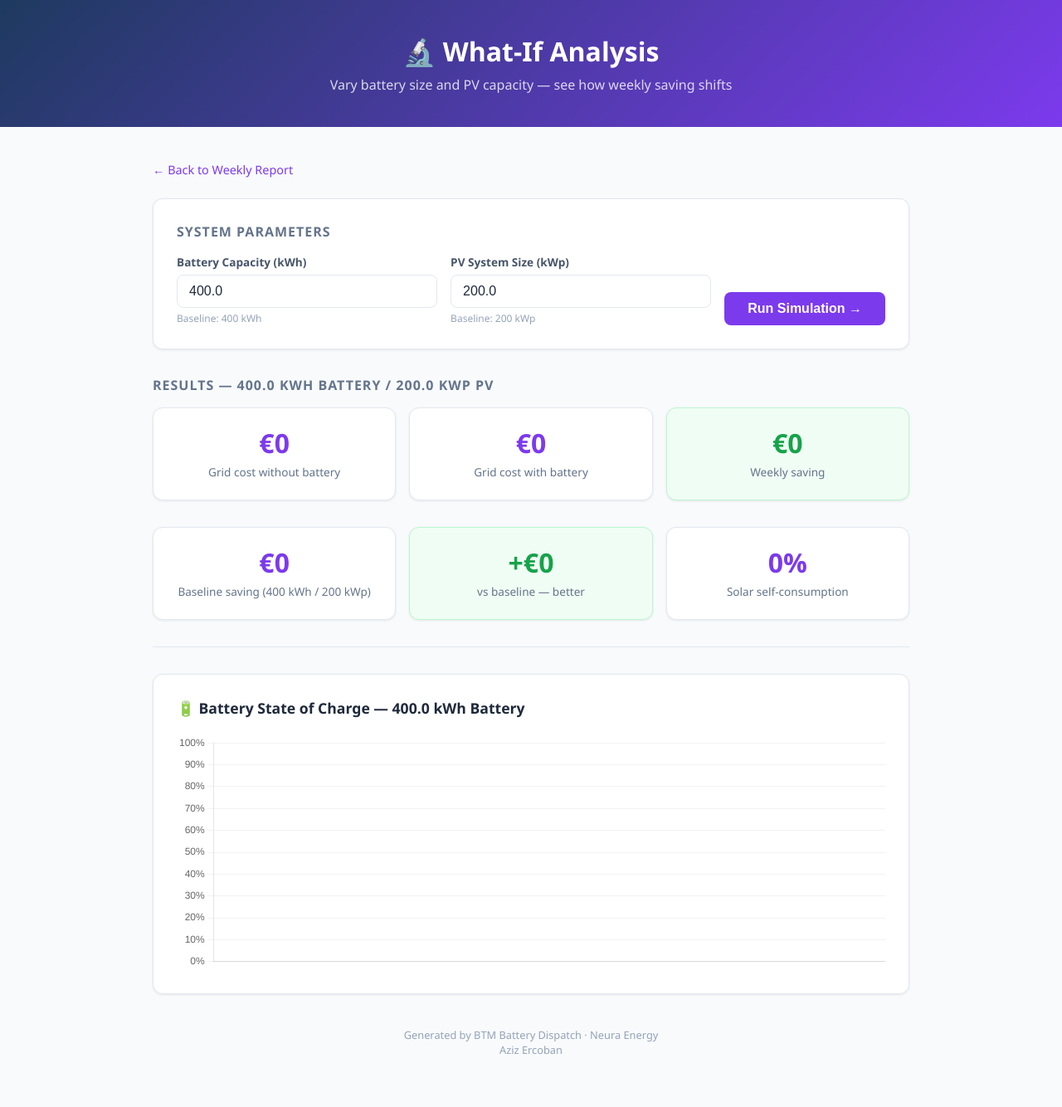
After one commit to AzizErcoban33/btm-battery-dispatch, a Django app: page /reports/whatif/ in a window 1280 px wide. The commit adds this page. Shown: the whole page at 83% size. Run offline with Django 4.2, Linux system fonts and the light colour scheme; data that the repository does not hold is empty.

Commit message:
add what-if analysis form at /reports/whatif/

```diff
--- /dev/null
+++ b/energy/templates/energy/whatif.html
@@ -0,0 +1,365 @@
+<!DOCTYPE html>
+<html lang="en">
+
+<head>
+    <meta charset="UTF-8">
+    <meta name="viewport" content="width=device-width, initial-scale=1.0">
+    <title>What-If Analysis</title>
+    <script src="https://cdn.jsdelivr.net/npm/chart.js@4.4.0/dist/chart.umd.min.js"></script>
+    <style>
+        * {
+            box-sizing: border-box;
+            margin: 0;
+            padding: 0;
+        }
+
+        body {
+            font-family: 'Segoe UI', system-ui, sans-serif;
+            background: #f8fafc;
+            color: #1e293b;
+            min-height: 100vh;
+        }
+
+        /* ── Header ── */
+        .header {
+            background: linear-gradient(135deg, #1e3a5f 0%, #7c3aed 100%);
+            color: white;
+            padding: 40px 0;
+            text-align: center;
+            margin-bottom: 40px;
+        }
+
+        .header h1 {
+            font-size: 2em;
+            font-weight: 700;
+        }
+
+        .header p {
+            margin-top: 8px;
+            opacity: 0.8;
+        }
+
+        /* ── Layout ── */
+        .container {
+            max-width: 960px;
+            margin: 0 auto;
+            padding: 0 24px 60px;
+        }
+
+        .section-title {
+            font-size: 1em;
+            font-weight: 600;
+            text-transform: uppercase;
+            letter-spacing: 1px;
+            color: #64748b;
+            margin-bottom: 16px;
+        }
+
+        /* ── Form ── */
+        .form-card {
+            background: white;
+            border-radius: 12px;
+            padding: 28px;
+            box-shadow: 0 1px 3px rgba(0, 0, 0, 0.08);
+            border: 1px solid #e2e8f0;
+            margin-bottom: 32px;
+        }
+
+        .form-grid {
+            display: grid;
+            grid-template-columns: 1fr 1fr auto;
+            gap: 16px;
+            align-items: end;
+        }
+
+        .form-group label {
+            display: block;
+            font-size: 0.85em;
+            font-weight: 600;
+            color: #475569;
+            margin-bottom: 6px;
+        }
+
+        .form-group input {
+            width: 100%;
+            padding: 10px 14px;
+            border: 1px solid #e2e8f0;
+            border-radius: 8px;
+            font-size: 1em;
+            color: #1e293b;
+            outline: none;
+            transition: border-color 0.2s;
+        }
+
+        .form-group input:focus {
+            border-color: #7c3aed;
+        }
+
+        .form-group .hint {
+            font-size: 0.75em;
+            color: #94a3b8;
+            margin-top: 4px;
+        }
+
+        button[type=submit] {
+            background: #7c3aed;
+            color: white;
+            border: none;
+            padding: 11px 28px;
+            border-radius: 8px;
+            font-size: 1em;
+            font-weight: 600;
+            cursor: pointer;
+            transition: background 0.2s;
+            white-space: nowrap;
+        }
+
+        button[type=submit]:hover {
+            background: #6d28d9;
+        }
+
+        /* ── Stat Cards ── */
+        .stats {
+            display: grid;
+            grid-template-columns: repeat(3, 1fr);
+            gap: 16px;
+            margin-bottom: 32px;
+        }
+
+        .card {
+            background: white;
+            border-radius: 12px;
+            padding: 24px 20px;
+            text-align: center;
+            box-shadow: 0 1px 3px rgba(0, 0, 0, 0.08);
+            border: 1px solid #e2e8f0;
+            transition: transform 0.2s;
+        }
+
+        .card:hover {
+            transform: translateY(-2px);
+        }
+
+        .card .value {
+            font-size: 2em;
+            font-weight: 700;
+            color: #7c3aed;
+            line-height: 1.1;
+        }
+
+        .card .label {
+            margin-top: 8px;
+            color: #64748b;
+            font-size: 0.85em;
+        }
+
+        .card.saving {
+            border-color: #bbf7d0;
+            background: #f0fdf4;
+        }
+
+        .card.saving .value {
+            color: #16a34a;
+        }
+
+        .card.better {
+            border-color: #bbf7d0;
+            background: #f0fdf4;
+        }
+
+        .card.better .value {
+            color: #16a34a;
+        }
+
+        .card.worse {
+            border-color: #fecaca;
+            background: #fef2f2;
+        }
+
+        .card.worse .value {
+            color: #dc2626;
+        }
+
+        /* ── Divider ── */
+        .divider {
+            height: 1px;
+            background: #e2e8f0;
+            margin: 32px 0;
+        }
+
+        /* ── Chart Card ── */
+        .chart-card {
+            background: white;
+            border-radius: 12px;
+            padding: 28px;
+            box-shadow: 0 1px 3px rgba(0, 0, 0, 0.08);
+            border: 1px solid #e2e8f0;
+            margin-bottom: 24px;
+        }
+
+        .chart-card h2 {
+            font-size: 1.1em;
+            font-weight: 600;
+            margin-bottom: 20px;
+        }
+
+        /* ── Back link ── */
+        .back {
+            margin-bottom: 24px;
+        }
+
+        .back a {
+            color: #7c3aed;
+            text-decoration: none;
+            font-size: 0.9em;
+            font-weight: 500;
+        }
+
+        .back a:hover {
+            text-decoration: underline;
+        }
+
+        /* ── Footer ── */
+        .footer {
+            text-align: center;
+            color: #94a3b8;
+            font-size: 0.8em;
+            margin-top: 40px;
+        }
+    </style>
+</head>
+
+<body>
+
+    <div class="header">
+        <h1>🔬 What-If Analysis</h1>
+        <p>Vary battery size and PV capacity — see how weekly saving shifts</p>
+    </div>
+
+    <div class="container">
+
+        <div class="back">
+            <a href="/reports/weekly/">← Back to Weekly Report</a>
+        </div>
+
+        <div class="form-card">
+            <p class="section-title">System Parameters</p>
+            <form method="GET" action="/reports/whatif/">
+                <div class="form-grid">
+                    <div class="form-group">
+                        <label>Battery Capacity (kWh)</label>
+                        <input type="number" name="battery_kwh" value="{{ battery_kwh }}" min="100" max="2000"
+                            step="100">
+                        <div class="hint">Baseline: 400 kWh</div>
+                    </div>
+                    <div class="form-group">
+                        <label>PV System Size (kWp)</label>
+                        <input type="number" name="pv_kw" value="{{ pv_kw }}" min="50" max="1000" step="50">
+                        <div class="hint">Baseline: 200 kWp</div>
+                    </div>
+                    <button type="submit">Run Simulation →</button>
+                </div>
+            </form>
+        </div>
+
+        <p class="section-title">
+            Results — {{ battery_kwh }} kWh Battery / {{ pv_kw }} kWp PV
+        </p>
+        <div class="stats">
+            <div class="card">
+                <div class="value">€{{ total_no_battery_cost }}</div>
+                <div class="label">Grid cost without battery</div>
+            </div>
+            <div class="card">
+                <div class="value">€{{ total_grid_cost }}</div>
+                <div class="label">Grid cost with battery</div>
+            </div>
+            <div class="card saving">
+                <div class="value">€{{ total_saving }}</div>
+                <div class="label">Weekly saving</div>
+            </div>
+        </div>
+
+        <div class="stats">
+            <div class="card">
+                <div class="value">€{{ baseline_saving }}</div>
+                <div class="label">Baseline saving (400 kWh / 200 kWp)</div>
+            </div>
+            <div class="card {% if saving_delta >= 0 %}better{% else %}worse{% endif %}">
+                <div class="value">
+                    {% if saving_delta >= 0 %}+{% endif %}€{{ saving_delta }}
+                </div>
+                <div class="label">
+                    vs baseline —
+                    {% if saving_delta >= 0 %}better{% else %}worse{% endif %}
+                </div>
+            </div>
+            <div class="card">
+                <div class="value">{{ self_consumption_pct }}%</div>
+                <div class="label">Solar self-consumption</div>
+            </div>
+        </div>
+
+        <div class="divider"></div>
+
+        <div class="chart-card">
+            <h2>🔋 Battery State of Charge — {{ battery_kwh }} kWh Battery</h2>
+            <canvas id="socChart" height="100"></canvas>
+        </div>
+
+        <div class="footer">
+            <p>Generated by BTM Battery Dispatch · Neura Energy</p>
+            <p>Aziz Ercoban</p>
+        </div>
+
+    </div>
+
+    <script>
+        var labels = {{ chart_labels| safe }};
+        var socData = {{ soc_data| safe }};
+
+        var sparseLabels = labels.map(function (l, i) {
+            return i % 4 === 0 ? l.slice(11, 16) : '';
+        });
+
+        new Chart(document.getElementById('socChart'), {
+            type: 'line',
+            data: {
+                labels: sparseLabels,
+                datasets: [{
+                    label: 'SoC (%)',
+                    data: socData,
+                    borderColor: '#7c3aed',
+                    backgroundColor: 'rgba(124, 58, 237, 0.08)',
+                    fill: true,
+                    pointRadius: 0,
+                    borderWidth: 2,
+                    tension: 0.3
+                }]
+            },
+            options: {
+                responsive: true,
+                plugins: {
+                    legend: { display: false },
+                    tooltip: {
+                        callbacks: {
+                            title: function (items) { return labels[items[0].dataIndex]; },
+                            label: function (item) { return 'SoC: ' + item.raw + '%'; }
+                        }
+                    }
+                },
+                scales: {
+                    y: {
+                        min: 0, max: 100,
+                        ticks: { callback: function (v) { return v + '%'; } },
+                        grid: { color: 'rgba(0,0,0,0.05)' }
+                    },
+                    x: { grid: { display: false } }
+                }
+            }
+        });
+    </script>
+
+</body>
+
+</html>
--- a/energy/urls.py
+++ b/energy/urls.py
@@ -3,4 +3,5 @@ from energy import views
 
 urlpatterns = [
     path('reports/weekly/', views.weekly_report, name='weekly_report'),
+    path('reports/whatif/', views.whatif, name='whatif'),
 ]
--- a/energy/views.py
+++ b/energy/views.py
@@ -68,3 +68,62 @@ def weekly_report(request):
         'grid_data':             json.dumps(grid_data),
     }
     return render(request, 'energy/weekly_report.html', context)
+
+
+def whatif(request):
+    battery_kwh = float(request.GET.get('battery_kwh', 400))
+    pv_scale    = float(request.GET.get('pv_kw', 200)) / 200.0
+
+    solar_qs = SolarReading.objects.all()
+    load_qs  = LoadReading.objects.all()
+    price_qs = GridPrice.objects.all()
+
+    solar_map = {r.timestamp: r.solar_kw          for r in solar_qs}
+    load_map  = {r.timestamp: r.load_kw           for r in load_qs}
+    price_map = {r.timestamp: r.price_eur_per_kwh for r in price_qs}
+
+    timestamps = sorted(price_map.keys())
+    load_kws   = [load_map.get(ts, 0.0) for ts in timestamps]
+    prices     = [price_map[ts]          for ts in timestamps]
+
+    # Baseline run — 400 kWh, 200 kWp
+    baseline_solar = [solar_map.get(ts, 0.0) for ts in timestamps]
+    baseline_results = run_dispatch(timestamps, baseline_solar, load_kws, prices,
+        battery_capacity_kwh=400, battery_max_power_kw=200)
+    baseline_saving = sum(r.no_battery_cost_eur - r.grid_cost_eur for r in baseline_results)
+
+    # New run — user parameters
+    scaled_solar = [solar_map.get(ts, 0.0) * pv_scale for ts in timestamps]
+    results = run_dispatch(timestamps, scaled_solar, load_kws, prices,
+        battery_capacity_kwh=battery_kwh,
+        battery_max_power_kw=min(battery_kwh / 2, 200),
+    )
+
+    total_grid_cost        = sum(r.grid_cost_eur       for r in results)
+    total_no_battery_cost  = sum(r.no_battery_cost_eur for r in results)
+    total_saving           = total_no_battery_cost - total_grid_cost
+    saving_delta           = total_saving - baseline_saving
+
+    total_solar_kwh        = sum(r.solar_kw    * 0.25 for r in results)
+    total_curtailed_kwh    = sum(r.curtailed_kw * 0.25 for r in results)
+    solar_used_kwh         = total_solar_kwh - total_curtailed_kwh
+    self_consumption_pct   = (
+        (solar_used_kwh / total_solar_kwh * 100) if total_solar_kwh > 0 else 0
+    )
+
+    labels   = [r.timestamp.strftime('%Y-%m-%d %H:%M') for r in results]
+    soc_data = [round(r.soc_end * 100, 1) for r in results]
+
+    context = {
+        'battery_kwh':           battery_kwh,
+        'pv_kw':                 round(200 * pv_scale, 0),
+        'total_grid_cost':       round(total_grid_cost, 2),
+        'total_no_battery_cost': round(total_no_battery_cost, 2),
+        'total_saving':          round(total_saving, 2),
+        'baseline_saving':       round(baseline_saving, 2),
+        'saving_delta':          round(saving_delta, 2),
+        'self_consumption_pct':  round(self_consumption_pct, 1),
+        'chart_labels':          json.dumps(labels),
+        'soc_data':              json.dumps(soc_data),
+    }
+    return render(request, 'energy/whatif.html', context)
```
Also changed, not shown: energy/dispatch.py (+14 -7 lines), energy/templates/energy/weekly_report.html (+24 -0 lines).
